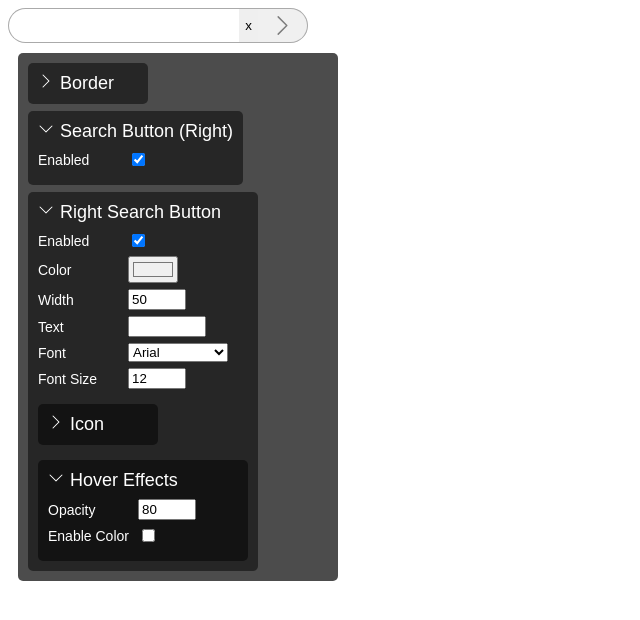
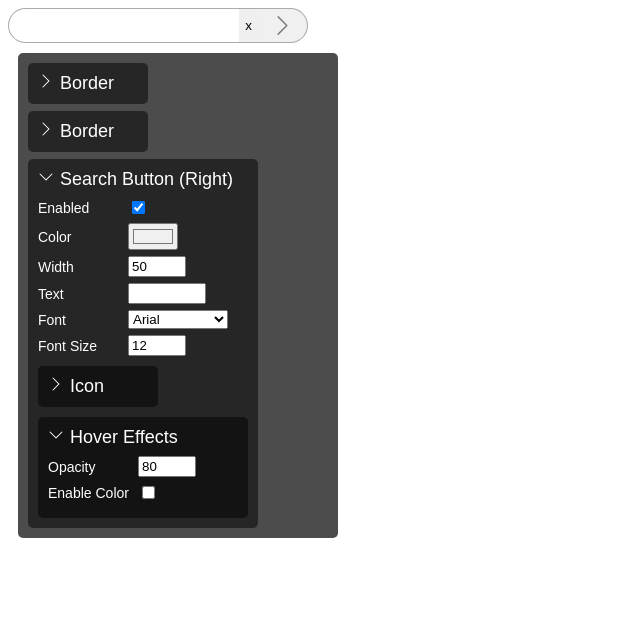
Before and after one commit to MitchCarothers/startspace-a3, a React (Create React App) app: page / in a window 1280 px wide. Shown: the top 620 px of the page, without its empty margins (0-640 px from the left). Built offline with nearby package versions, Linux system fonts and the light colour scheme.

Commit message:
Still refactoring the UI code for the Searchbar component

```diff
--- a/src/Components/Searchbar/UI.js
+++ b/src/Components/Searchbar/UI.js
@@ -35,6 +35,42 @@ export default function UI({styles, setStyles, properties, setProperties}) {
   return(
     <div className="ui">
       {/* BORDER */}
+      <Dropdown
+        state={isBorderOpen}
+        setter={setIsBorderOpen}
+        label={"Border"}
+        content={
+          <>
+          <Property
+            label={"Color"}
+            type={"color"}
+            value={styles[".searchForm > :first-child"]["border-color"]}
+            action={(e) => {
+              let result = {...styles};
+              result[".searchForm > :first-child"]["border-color"] = e.target.value;
+              result[".searchForm > :last-child"]["border-color"] = e.target.value;
+              result[".searchForm > :not(:first-child):not(:last-child)"]["border-color"] = e.target.value;
+              setStyles(result);
+            }}
+          />
+          <Property
+            label={"Width"}
+            type={"number"}
+            value={removeUnit(styles[".searchForm > :first-child"]["border-width"])}
+            min={"0"}
+            max={"20"}
+            action={(e) => {
+              let result = {...styles};
+              if(parseInt(e.target.value) >= parseInt(e.target.max)) {e.target.value = e.target.max};
+              result[".searchForm > :first-child"]["border-width"] = `${e.target.value}px`;
+              result[".searchForm > :last-child"]["border-width"] = `${e.target.value}px`;
+              result[".searchForm > :not(:first-child):not(:last-child)"]["border-width"] = `${e.target.value}px`;
+              setStyles(result);
+            }}
+          />
+          </>
+        }
+      />
       <div className="dropdown">
         <div onClick={() => {toggle(isBorderOpen, setIsBorderOpen)}}>
           {chevrons(isBorderOpen)}
@@ -97,6 +133,8 @@ export default function UI({styles, setStyles, properties, setProperties}) {
           </div>
         }
       </div>
+
+      {/* Right Search Button */}
       <Dropdown
         state={isRightSearchOpen}
         setter={setIsRightSearchOpen}
@@ -113,53 +151,23 @@ export default function UI({styles, setStyles, properties, setProperties}) {
               setProperties(result);
             }}
           />
-          </>
-        }
-      />
-
-      {/* RIGHT SEARCH BUTTON */}
-      <div className="dropdown">
-        <div onClick={() => {toggle(isRightSearchOpen, setIsRightSearchOpen)}}>
-          {chevrons(isRightSearchOpen)}
-          <span className="label">Right Search Button</span>
-        </div>
-        {isRightSearchOpen &&
-          <div className="propertyContainer">
-            <div className="property">
-              <span>Enabled</span>
-              <input
-                type="checkbox"
-                className="checkbox"
-                checked={properties.isRightSearchEnabled}
-                onChange={(e) => {
-                  let result = {...properties};
-                  result["isRightSearchEnabled"] = e.target.checked;
-                  setProperties(result);
-                }}
-              />
-            </div>
-            <div className="property">
-              <span>Color</span>
-              <input
-                type="color"
-                className="color"
+          <Property
+            label={"Color"}
+            type={"color"}
             value={styles[".searchButtonRight"]["background-color"]}
-                onChange={(e) => {
+            action={(e) => {
               let result = {...styles};
               result[".searchButtonRight"]["background-color"] = e.target.value;
               setStyles(result);
             }}
           />
-            </div>
-            <div className="property">
-              <span>Width</span>
-              <input
-                className="number"
-                type="number"
-                min="1"
-                max="800"
+          <Property
+            label={"Width"}
+            type={"number"}
             value={removeUnit(styles[".searchButtonRight"]["width"])}
-                onChange={(e) => {
+            min={"1"}
+            max={"900"}
+            action={(e) => {
               let result = {...styles};
               if(parseInt(e.target.value) >= parseInt(e.target.max)) {e.target.value = e.target.max};
               if(parseInt(e.target.value) < parseInt(e.target.min)) {e.target.value = e.target.min};
@@ -167,30 +175,27 @@ export default function UI({styles, setStyles, properties, setProperties}) {
               setStyles(result);
             }}
           />
-            </div>
-            <div className="property">
-              <span>Text</span>
-              <input
-                className="text"
-                type="text"
+          <Property
+            label={"Text"}
+            type={"text"}
             value={properties["rightSearchText"]}
-                onChange={(e) => {
+            action={(e) => {
               let result = {...properties};
               result["rightSearchText"] = e.target.value;
               setProperties(result);
             }}
           />
-            </div>
-            <div className="property">
-              <span>Font</span>
-              <select
+          <Property
+            label={"Font"}
+            type={"select"}
             value={styles[".searchButtonRight"]["font-family"]}
-                onChange={(e) => {
+            action={(e) => {
               let result = {...styles};
               result[".searchButtonRight"]["font-family"] = e.target.value;
               setStyles(result);
             }}
-              >
+            options={
+              <>
               <option value="Arial">Arial</option>
               <option value="Times New Roman">Times New Roman</option>
               <option value="Franklin Gothic">Franklin Gothic</option>
@@ -199,17 +204,16 @@ export default function UI({styles, setStyles, properties, setProperties}) {
               <option value="Courier New">Courier New</option>
               <option value="Brush Script MT">Brush Script MT</option>
               <option value="Garamond">Garamond</option>
-              </select>
-            </div>
-            <div className="property">
-              <span>Font Size</span>
-              <input
-                className="number"
-                type="number"
-                min="1"
-                max="60"
+              </>
+            }
+          />
+          <Property
+            label={"Font Size"}
+            type={"number"}
             value={removeUnit(styles[".searchButtonRight"]["font-size"])}
-                onChange={(e) => {
+            min={"1"}
+            max={"60"}
+            action={(e) => {
               let result = {...styles};
               if(parseInt(e.target.value) >= parseInt(e.target.max)) {e.target.value = e.target.max};
               if(parseInt(e.target.value) < parseInt(e.target.min)) {e.target.value = e.target.min};
@@ -217,9 +221,7 @@ export default function UI({styles, setStyles, properties, setProperties}) {
               setStyles(result);
             }}
           />
-            </div>
-
-            {/* RIGHT SEARCH ICON */}
+          {/* Icon (Right Search Button) */}
           <Dropdown
             state={isRightSearchIconOpen}
             setter={setIsRightSearchIconOpen}
@@ -284,8 +286,7 @@ export default function UI({styles, setStyles, properties, setProperties}) {
               </>
             }
           />
-
-            {/* RIGHT SEARCH HOVER EFFECTS */}
+          {/* Hover Effects (Right Search Button) */}
           <Dropdown
             state={isRightSearchHoverOpen}
             setter={setIsRightSearchHoverOpen}
@@ -337,9 +338,9 @@ export default function UI({styles, setStyles, properties, setProperties}) {
               </>
             }
           />
-          </div>
+          </>
         }
-      </div>
+      />
     </div>
   );
 };
--- a/src/Components/Searchbar/styles.css
+++ b/src/Components/Searchbar/styles.css
@@ -20,7 +20,7 @@
 }
 
 .dropdown.nested {
-  margin-top: 15px;
+  margin-top: 10px;
 }
 
 .dropdown .label {
```
Lines whose indentation alone changed are shown as unchanged.
